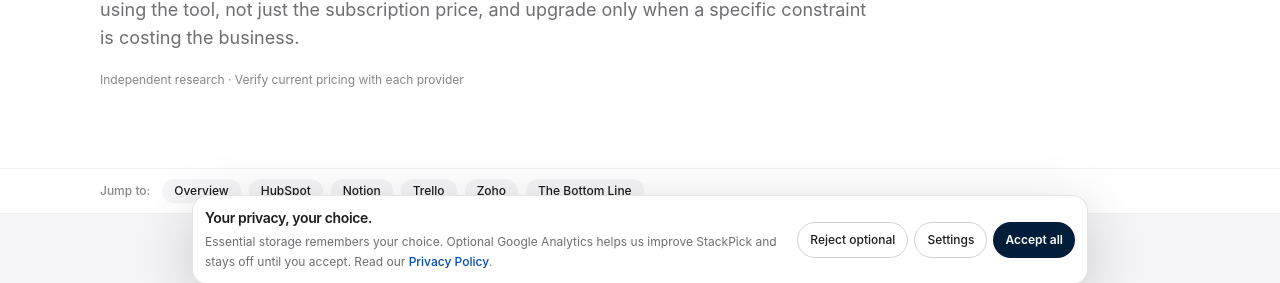
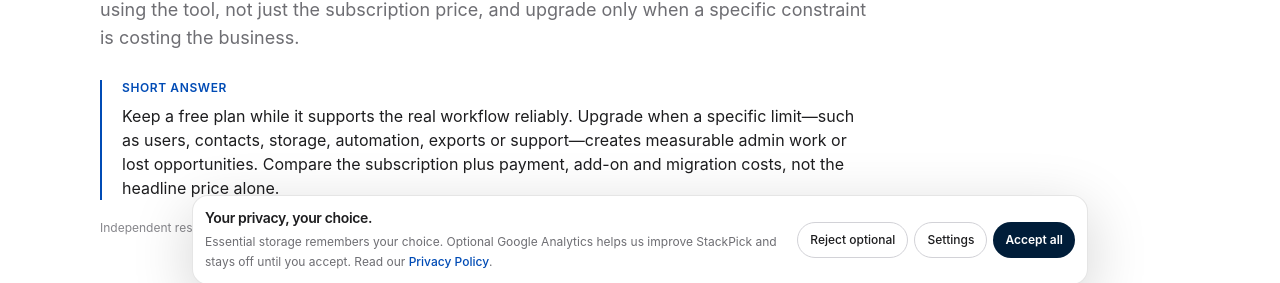
Before and after one commit to LinukaBandara/StackPick, a Next.js app: page /best/free-vs-paid-business-software in a window 1280 px wide. Shown: the part 491-774 px from the top of the page. Built offline with nearby package versions, Linux system fonts and the light colour scheme; no server answers.

Commit message:
Add a direct answer summary to free-vs-paid-business-software guide

```diff
--- a/app/best/free-vs-paid-business-software/page.tsx
+++ b/app/best/free-vs-paid-business-software/page.tsx
@@ -13,6 +13,7 @@ export default function Page() {
       title="How to Choose Between Free and Paid Business Software"
       slug="free-vs-paid-business-software"
       intro="A free plan can be the right long-term choice—or an expensive distraction if its limits create manual work, missed enquiries or unreliable processes. Compare the total cost of using the tool, not just the subscription price, and upgrade only when a specific constraint is costing the business."
+      quickAnswer="Keep a free plan while it supports the real workflow reliably. Upgrade when a specific limit—such as users, contacts, storage, automation, exports or support—creates measurable admin work or lost opportunities. Compare the subscription plus payment, add-on and migration costs, not the headline price alone."
       pricingNote="Free-plan eligibility, user limits, storage, automation quotas, support and feature gates change frequently. Trial availability is not the same as a permanent free plan. Confirm the provider's current terms, renewal price, taxes and cancellation rules before relying on a plan."
       tools={[
         { name: "HubSpot", bestFor: "Evaluating a CRM workflow before paying for advanced sales and marketing features", freeOption: "Review current free CRM tools, contact limits and which automation or reporting features require an upgrade.", tradeoff: "A free starting point can be useful, but advanced capabilities across a broad platform may introduce several separate paid needs.", url: "https://www.hubspot.com/" },
```
